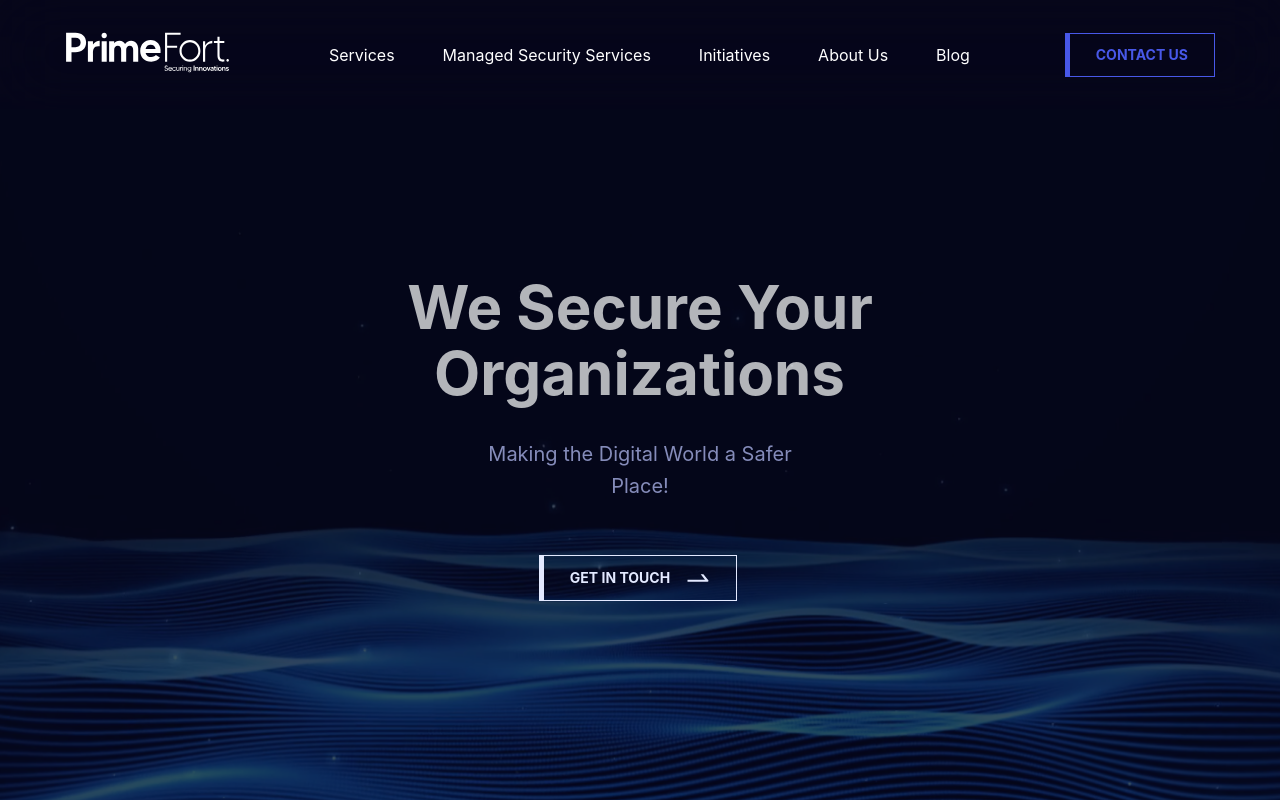
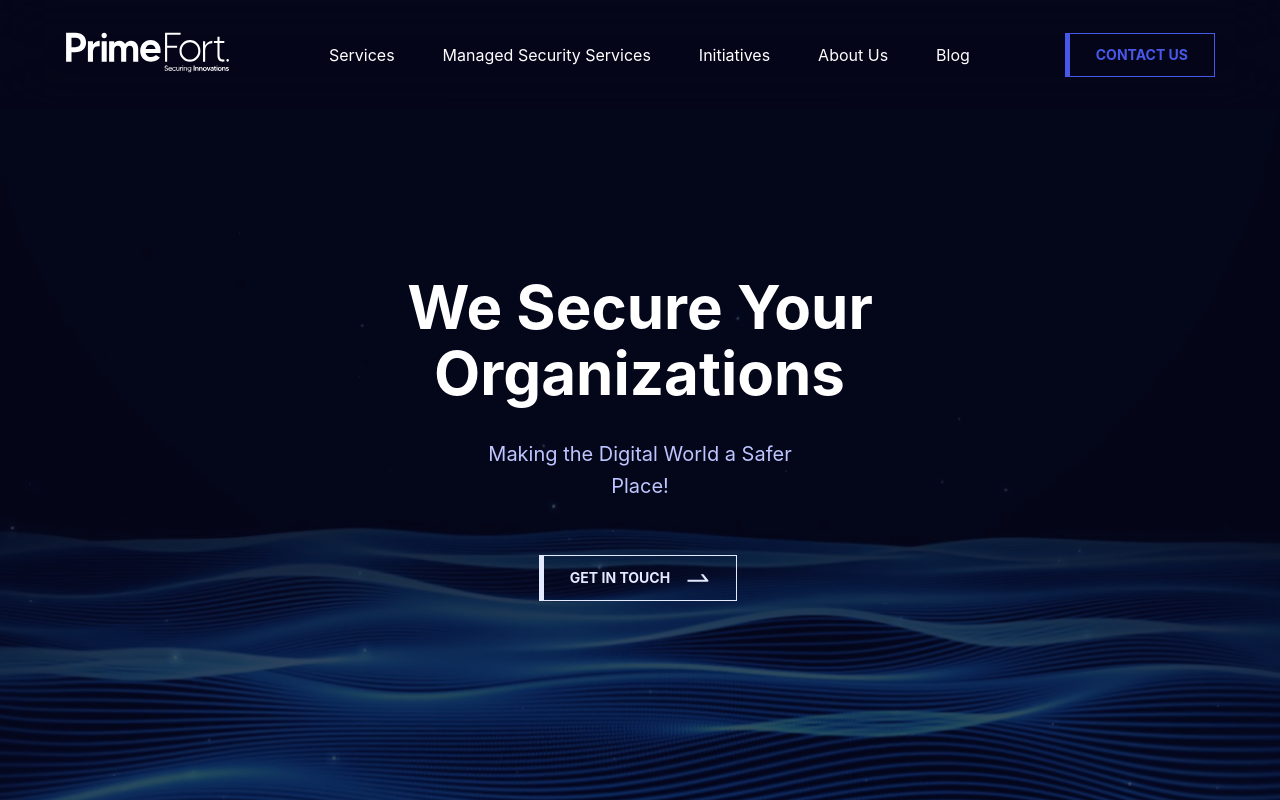
Before and after one commit to kesaven07/prime, a Next.js app: page / in a window 1280 px wide. Shown: the top 800 px of the page. Built offline with nearby package versions, Linux system fonts and the light colour scheme.

Commit message:
fix header image

```diff
--- a/components/AwardCard.tsx
+++ b/components/AwardCard.tsx
@@ -26,6 +26,7 @@ const AwardCard = ({ title, imagePath }) => {
         <Image
           src={imagePath}
           loader={() => imagePath}
+          unoptimized
           alt='award_photo'
           layout='fill'
           objectFit='contain'
--- a/components/Header.tsx
+++ b/components/Header.tsx
@@ -50,8 +50,6 @@ const HamburgerMenu = styled('button', {
   cursor: 'pointer',
 });
 
-const StyledExternalLink = styled('a');
-
 const StyledListItem = styled('li', {
   position: 'relative',
   cursor: 'pointer',
@@ -77,7 +75,16 @@ const StyledListItem = styled('li', {
 
 const NavListItem = ({ name, path, dropdownItems, isExternal }) => {
   const [isOpen, setIsOpen] = useState(false);
-  const NavLink = isExternal ? StyledExternalLink : Link;
+
+  if (isExternal) {
+    return (
+      <StyledListItem>
+        <Text type='b4' lineHeight100 as='a' href={path}>
+          {name}
+        </Text>
+      </StyledListItem>
+    );
+  }
 
   return (
     <StyledListItem
@@ -85,12 +92,11 @@ const NavListItem = ({ name, path, dropdownItems, isExternal }) => {
       onMouseLeave={() => setIsOpen(false)}
       key={path}
     >
-      <NavLink href={path} >
+      <Link href={path} passHref>
         <Text
           type='b4'
           lineHeight100
           as='a'
-          href={path}
           css={{
             position: 'relative',
             ...(isOpen && {
@@ -108,7 +114,8 @@ const NavListItem = ({ name, path, dropdownItems, isExternal }) => {
         >
           {name}
         </Text>
-      </NavLink>
+      </Link>
+
       {dropdownItems && (
         <NavDropdown open={isOpen}>
           {dropdownItems.map(({ title, path, description, icon }) => (
--- a/components/HomeHero.tsx
+++ b/components/HomeHero.tsx
@@ -9,8 +9,11 @@ const Container = styled('section', {
   position: 'relative',
 });
 
-const StyledImage = styled(Image, {
+const ImageContainer = styled('div', {
+  position: 'absolute',
+  inset: 0,
   transform: 'translateY(10rem)',
+  zIndex: -1,
 });
 
 const HomeHero = ({
@@ -24,13 +27,15 @@ const HomeHero = ({
 }) => {
   return (
     <Container aria-labelledby='hero_title'>
-      <StyledImage
+      <ImageContainer>
+        <Image
           src='/images/home_hero_bg.png'
           layout='fill'
           objectFit='cover'
           priority
           alt=''
         />
+      </ImageContainer>
       <Layout>
         <HeroContainer
           css={{
```
Lines whose indentation alone changed are shown as unchanged.
